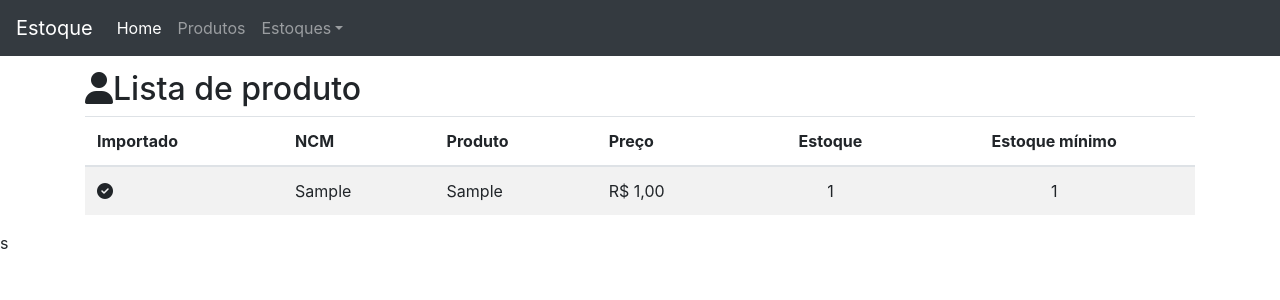
After one commit to LukeRobs/Estoque, a Django app: page /produto/ in a window 1280 px wide. The commit adds this page. Shown: the top 300 px of the page. Run offline with Django 4.2, Linux system fonts and the light colour scheme; tables that the repository leaves empty hold one stand-in row (values such as "Sample post"); some libraries are stand-ins or nearby versions.

Commit message:
criando tabela de produtos

```diff
--- a/core/templates/base.html
+++ b/core/templates/base.html
@@ -9,6 +9,13 @@
     <title>{% block title %}{% endblock %}</title>
     <link rel="stylesheet" href="https://maxcdn.bootstrapcdn.com/bootstrap/4.0.0/css/bootstrap.min.css"
     integrity="sha384-Gn5384xqQ1aoWXA+058RXPxPg6fy4IWvTNh0E263XmFcJlSAwiGgFAW/dAiS6JXm" crossorigin="anonymous">
+
+    <style>
+        body {
+            margin-top: 70px;
+        }
+    </style>
+
 </head>
 
 <body>
--- /dev/null
+++ b/produto/templates/produto_list.html
@@ -0,0 +1,44 @@
+{% extends "base.html" %}
+
+
+{% block content %}
+<div class="page-header">
+    <h2><i class="fa fa-user"></i>Lista de produto</h2>
+
+    {% if produtos %}
+
+        <table class="table table-striped">
+            <thead>
+                <tr>
+                    <th>Importado</th>
+                    <th>NCM</th>
+                    <th>Produto</th>
+                    <th>Preço</th>
+                    <th class="text-center">Estoque</th>
+                    <th class="text-center">Estoque mínimo</th>
+                </tr>
+            </thead>
+            <tbody>
+                {% for object in produtos %}
+                    <tr>
+                        <td>
+                            {% if object.importado %}
+                                <i class="fa fa-check-circle ok"></i>
+                            {% else %}
+                                <i class="fa fa-minus-circle no"></i>
+                            {% endif %}
+                        </td>
+                        <td>{{ object.ncm }}</td>
+                        <td>{{ object.produto }}</td>
+                        <td>R$ <span class="pull-right">{{ object.preco }}</span></td>
+                        <td class="text-center">{{ object.estoque }}</td>
+                        <td class="text-center">{{ object.estoque_minimo }}</td>
+                    </tr>
+                {% endfor %}
+            </tbody>
+        </table>
+    {% else %}
+    <p class="alert alert-warning">Sem itens na lista.</p>
+    {% endif %}
+</div>
+{% endblock content %}
--- /dev/null
+++ b/produto/urls.py
@@ -0,0 +1,8 @@
+from django.urls import path
+from produto import views
+
+app_name = 'produto'
+
+urlpatterns = [
+    path('', views.produto_list, name='produto_list'),
+]
--- a/produto/views.py
+++ b/produto/views.py
@@ -1,3 +1,9 @@
 from django.shortcuts import render
+from .models import Produto
 
-# Create your views here.
+def produto_list(request):
+    template_name = 'produto_list.html'
+    objects = Produto.objects.all()
+    print(objects)
+    context = {'produtos': objects}
+    return render(request, template_name, context)
--- a/projeto/urls.py
+++ b/projeto/urls.py
@@ -19,5 +19,6 @@
 
 urlpatterns = [
     path('', include('core.urls')),
+    path('produto/', include('produto.urls')),
     path('admin/', admin.site.urls),
 ]
```
